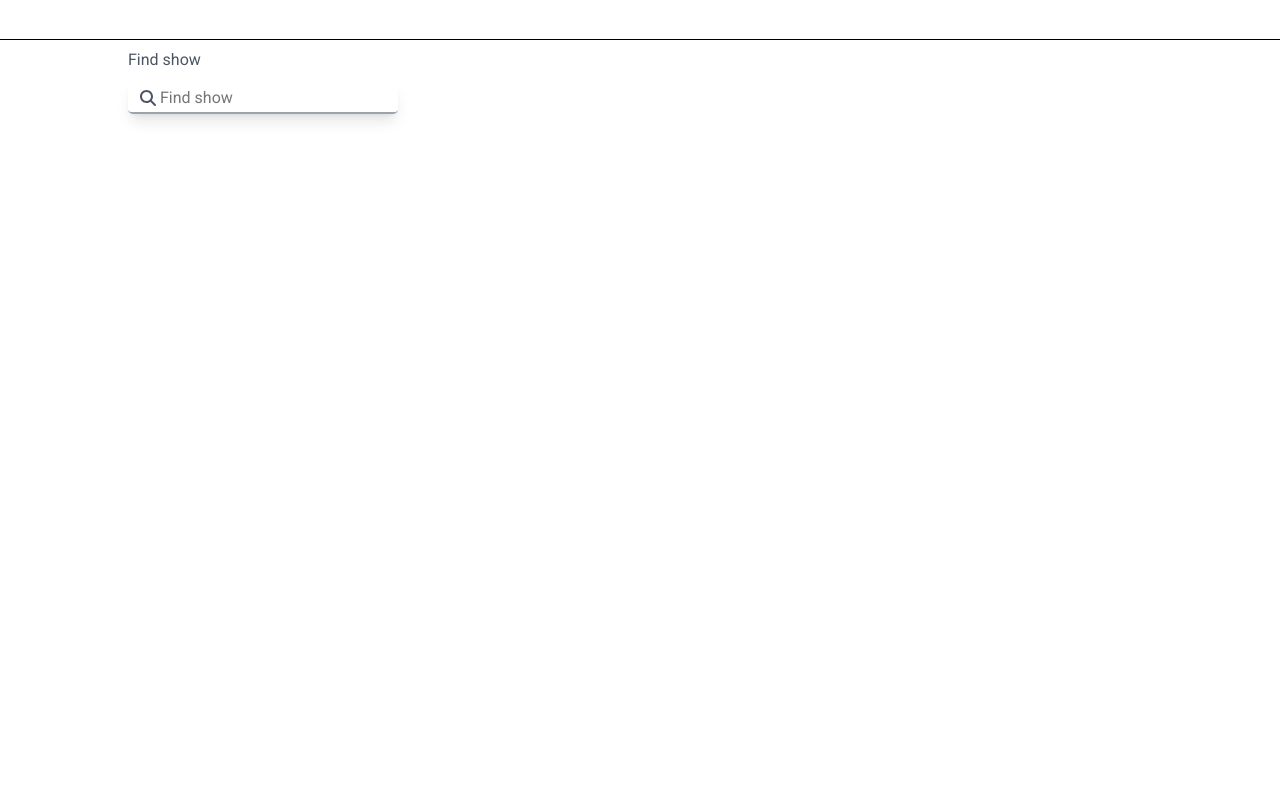
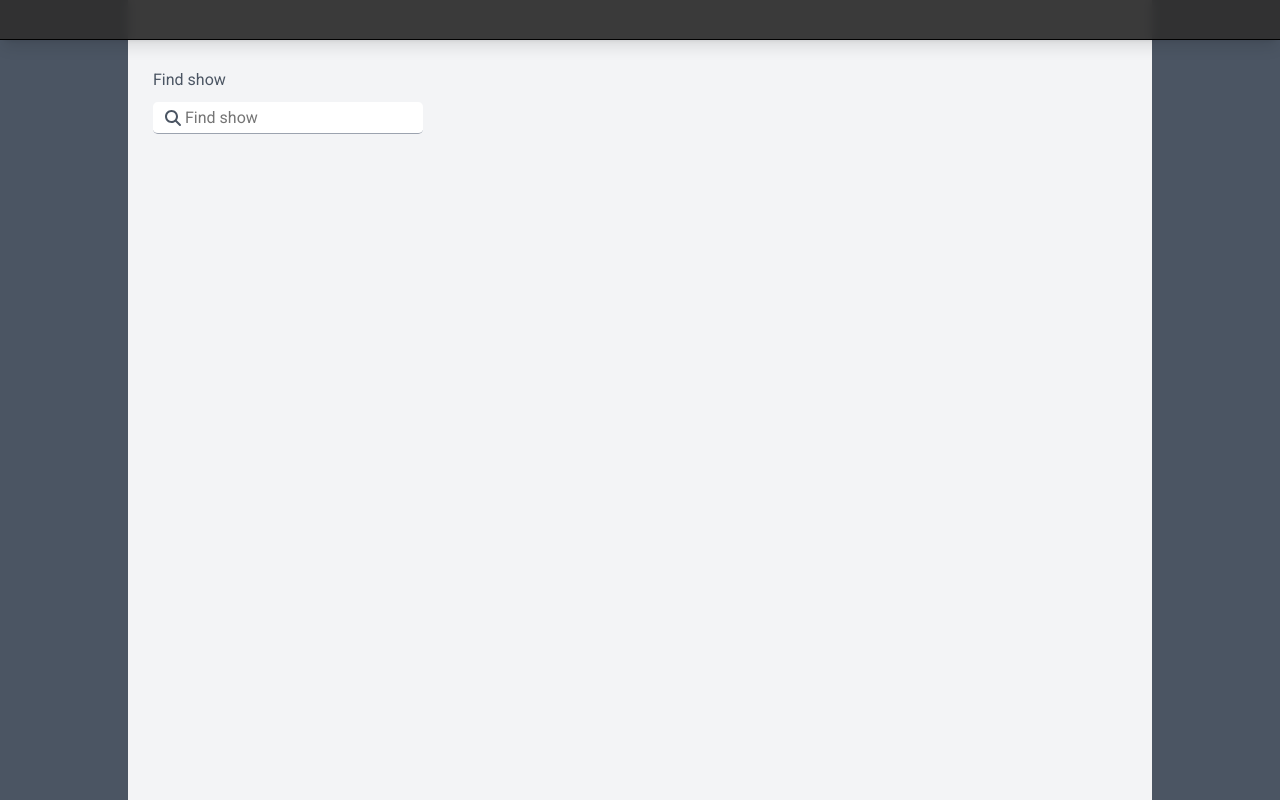
Before and after one commit to serhiihaniuk/ubs, a React app: page / in a window 1280 px wide. Built offline with nearby package versions, Linux system fonts and the light colour scheme.

Commit message:
styles added

```diff
--- a/src/components/Header/Header.scss
+++ b/src/components/Header/Header.scss
@@ -9,6 +9,8 @@
   display: flex;
   justify-content: center;
   backdrop-filter: blur(5px);
+  background: rgba(48, 48, 48, 95%);
+  box-shadow: var(--box_shadow);
 }
 
 .nav {
@@ -16,4 +18,7 @@
   justify-content: center;
   align-items: center;
   gap: 15px;
+  a {
+    color: var(--grey_100);
+  }
 }
--- a/src/pages/Search/components/Search/Search.scss
+++ b/src/pages/Search/components/Search/Search.scss
@@ -100,19 +100,24 @@
   &__input {
     border: 0;
     border-radius: 0.3rem;
-    border-bottom: 2px solid var(--grey_300);
+    border-bottom: 1px solid var(--grey_300);
     height: 2rem;
     width: 30ch;
     padding: 0.25rem 2rem;
     font-size: 1rem;
     font-family: var(--font-family);
-    box-shadow: var(--box_shadow);
+    //box-shadow: var(--box_shadow);
+
     color: var(--grey_500);
 
     &:focus-visible {
       outline: 0;
-      border-color: var(--accent_color);
+      border-bottom: 3px solid var(--accent_color);
+      box-shadow: 4px 2px 12px -3px rgba(13, 148, 136, 79%);
     }
+  }
+  &__input:focus::placeholder {
+    color: transparent;
   }
 
 }
--- a/src/pages/Search/components/ShowList/ShowCard.tsx
+++ b/src/pages/Search/components/ShowList/ShowCard.tsx
@@ -1,4 +1,4 @@
-import React, { FC } from 'react';
+import React, { FC, memo } from 'react';
 import { Link } from 'react-router-dom';
 import { boundShowActions } from '@src/store/actions/showActions';
 
@@ -27,4 +27,4 @@ const ShowCard: FC<ShowCardProps> = ({ show }) => {
   );
 };
 
-export default ShowCard;
+export default memo(ShowCard);
--- a/src/pages/Search/components/ShowList/ShowList.scss
+++ b/src/pages/Search/components/ShowList/ShowList.scss
@@ -9,7 +9,6 @@
 }
 
 .show-card {
-  border: 1px solid black;
   padding: 1rem 0.4rem;
   text-overflow: ellipsis;
   display: flex;
--- a/src/pages/ShowDetails/ShowDetails.scss
+++ b/src/pages/ShowDetails/ShowDetails.scss
@@ -6,4 +6,18 @@
   gap: 1rem;
   max-width: 25rem;
   margin: 0 auto;
+  &__img-wrapper {
+    width: 15rem;
+    height: 25rem;
+    border: 1px solid black;
+    background: linear-gradient(to right, var(--grey_300), var(--grey_500));
+    position: relative;
+  }
+  &__image {
+    position: absolute;
+    inset: 0;
+    object-fit: cover;
+    width: 100%;
+    height: 100%;
+  }
 }
--- a/src/pages/ShowDetails/ShowDetails.tsx
+++ b/src/pages/ShowDetails/ShowDetails.tsx
@@ -23,9 +23,9 @@ const ShowDetails = () => {
     <main className="show-details">
       <h1> {show?.name}</h1>
       <div className="show-details__img-wrapper">
-        <img src={show?.image?.medium} alt={show?.name} />
+        <img className="show-details__image" src={show?.image?.medium} alt={show?.name} />
       </div>
-      <p>{show?.genres.length && 'Genres: ' + show.genres.join(', ')}</p>
+      <p>{!!show?.genres.length && 'Genres: ' + show.genres.join(', ')}</p>
       <p> Language: {show?.language}</p>
       {show?.rating.average && <p> Rating: {show.rating.average}</p>}
       {show?.network?.country?.name && <p> Country: {show.network.country.name}</p>}
--- a/src/styles/_global.scss
+++ b/src/styles/_global.scss
@@ -1,5 +1,5 @@
 html {
-  background: #fff;
+  background: var(--grey_500);
   background-size: cover;
   font-size: 16px;
   font-family: 'Roboto', sans-serif;
@@ -7,20 +7,30 @@ html {
 
 body {
   min-height: 100svh;
+  display: flex;
+  flex-direction: column;
+}
+
+#root {
+  flex: 1 0 auto;
+  display: flex;
+  flex-direction: column;
 }
 
 .page {
-  padding-top: calc(var(--header-height) + 10px);
+  flex: 1 0 auto;
+  padding-top: calc(var(--header-height) + 30px);
   width: 1024px;
   margin: 0 auto;
+  background: var(--grey_100);
+  padding-left: 25px;
+  padding-right: 25px;
 }
 
 @media (max-width: 1024px) {
   .page {
     width: 100%;
     padding-top: calc(var(--header-height) + 10px);
-    padding-left: 25px;
-    padding-right: 25px;
   }
 }
 
```
